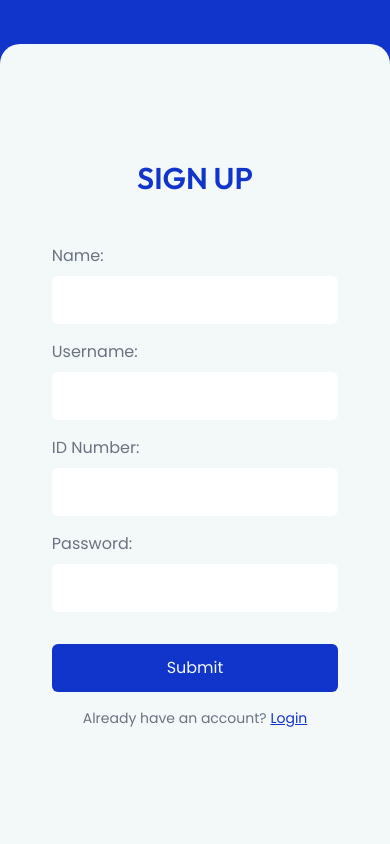
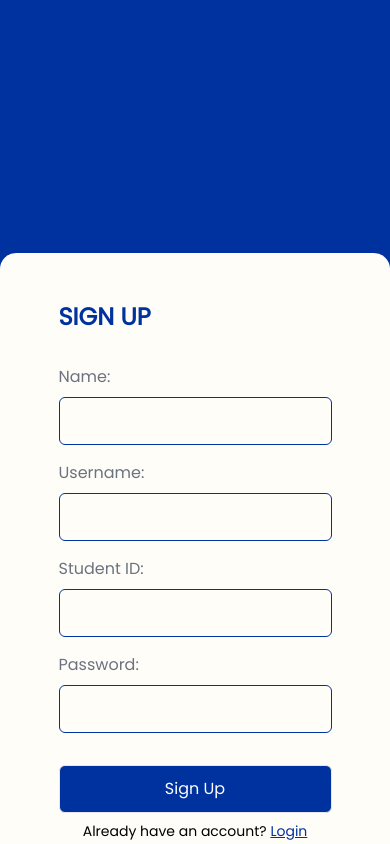
Before and after one commit to Woootah/financial_portal, a PHP site: page / in a window 390 px wide. Run offline with PHP 8.4, Linux system fonts and the light colour scheme.

Commit message:
feat(auth_page): Added hero and responsiveness

```diff
--- a/public/custom.css
+++ b/public/custom.css
@@ -7,3 +7,7 @@ input[type="number"]::-webkit-outer-spin-button {
 input[type="number"] {
     -moz-appearance: textfield;
 }
+
+.hero {
+    background-image: url("./image/hero2.jpg");
+}
--- a/public/index.php
+++ b/public/index.php
@@ -13,33 +13,44 @@
     <div class="w-full h-screen bg-primary">
 
         <!-- Authentication Page -->
-        <div id="auth" class="flex justify-center items-end h-full bg-secondary">
-            <div id="auth-wrapper-signup" class="h-[50rem] w-full bg-primary px-4 py-6 flex justify-center items-center flex-col" style="border-top-right-radius: 20px;border-top-left-radius: 20px; ">
-                <h1 class="font-semibold text-3xl font-font1 text-center text-secondary mb-8">SIGN UP</h1>
-                <form action="#" class="w-[80%]">
-                    <label for="name" class="block mr-2 mt-4 mb-2 text-gray-500">Name:</label>
-                    <input type="text" class="block outline-none w-full h-[3rem] p-2 rounded-md" id="name" autocomplete="off">
-                    <label for="username" class="block mr-2 mt-4 mb-2 text-gray-500">Username:</label>
-                    <input type="text" class="block outline-none w-full h-[3rem] p-2 rounded-md" id="username" autocomplete="off">
-                    <label for="id-number" class="block mr-2 mt-4 mb-2 text-gray-500">ID Number:</label>
-                    <input type="number" class="block outline-none w-full h-[3rem] p-2 rounded-md" id="id-number" autocomplete="off">
-                    <label for="password" class="block outline-none mr-2 mt-4 mb-2 text-gray-500">Password:</label>
-                    <input type="password" class="block outline-none w-full h-[3rem] p-2 rounded-md" id="password" autocomplete="off">
-                    <input type="submit" value="Submit" name="submit" class="w-full bg-secondary text-primary rounded-md h-[3rem] mt-8 cursor-pointer transmission hover:border hover:border-secondary hover:bg-transparent hover:text-secondary">
-                </form>
-                <p class="mt-4 text-sm text-gray-500">Already have an account? <button id="login" class="text-secondary underline">Login</button></p>
+        <div class="auth-wrapper">
+
+            <!-- Sign Up -->
+            <div class="signup-wrapper bg-secondary w-full h-screen grid items-end md:items-center">
+                <div class="auth-form-wrapper grid md:grid-cols-2 bg-primary w-full md:w-[80vw] md:rounded-br-xl md:rounded-bl-xl xl:w-[60vw] mx-auto h-[70vh] rounded-tr-2xl rounded-tl-2xl md:shadow-xl">
+                    <div class="hero hidden h-full md:block md:w-full bg-center bg-cover rounded-bl-2xl rounded-tl-2xl">
+                    </div>
+                    <form action="#" class="w-[70vw] md:w-[80%] m-2 mx-auto mt-[3rem]">
+                        <h1 class="text-2xl text-secondary font-bold mb-8">SIGN UP</h1>
+                        <label for="su_name" class="block text-gray-500 mr-2 mb-2">Name:</label>
+                        <input type="text" id="su_name" class="block w-full h-12 border border-secondary bg-transparent rounded-md outline-none p-2 mb-4">
+                        <label for="su_username" class="block text-gray-500 mr-2 mb-2">Username:</label>
+                        <input type="text" id="su_username" class="block w-full h-12 border border-secondary bg-transparent rounded-md outline-none p-2 mb-4">
+                        <label for="su_id" class="block text-gray-500 mr-2 mb-2">Student ID:</label>
+                        <input type="text" id="su_id" class="block w-full h-12 border border-secondary bg-transparent rounded-md outline-none p-2 mb-4">
+                        <label for="su_password" class="block text-gray-500 mr-2 mb-2">Password:</label>
+                        <input type="password" id="su_password" class="block w-full h-12 border border-secondary bg-transparent rounded-md outline-none p-2 mb-4">
+                        <input type="submit" value="Sign Up" class="block w-full h-12 text-primary bg-secondary border rounded-md p-2 mt-8 transmission hover:bg-transparent hover:text-secondary hover:border-secondary cursor-pointer">
+                        <p class="text-sm text-center mt-2">Already have an account? <span id="login" class="underline text-secondary cursor-pointer">Login</span></p>
+                    </form>
+                </div>
             </div>
 
-            <div id="auth-wrapper-login" class="h-[50rem] w-full bg-primary px-4 py-6 hidden justify-center items-center flex-col" style="border-top-right-radius: 20px;border-top-left-radius: 20px; ">
-                <h1 class="font-semibold text-3xl font-font1 text-center text-secondary mb-8">LOG IN</h1>
-                <form action="#" class="w-[80%]">
-                    <label for="username" class="block mr-2 mt-4 mb-2 text-gray-500">Username:</label>
-                    <input type="text" class="block outline-none w-full h-[3rem] p-2 rounded-md" id="username" autocomplete="off">
-                    <label for="password" class="block outline-none mr-2 mt-4 mb-2 text-gray-500">Password:</label>
-                    <input type="password" class="block outline-none w-full h-[3rem] p-2 rounded-md" id="password" autocomplete="off">
-                    <input type="submit" value="Submit" name="submit" class="w-full bg-secondary text-primary rounded-md h-[3rem] mt-8 cursor-pointer transmission hover:border hover:border-secondary hover:bg-transparent hover:text-secondary">
-                </form>
-                <p class="mt-4 text-sm text-gray-500">Don't have an account yet? <button id="signup" class="text-secondary underline">Sign Up</button></p>
+            <!-- Log In -->
+            <div class="login-wrapper bg-secondary w-full h-screen hidden items-end md:items-center">
+                <div class="auth-form-wrapper grid md:grid-cols-2 bg-primary w-full md:w-[80vw] md:rounded-br-xl md:rounded-bl-xl xl:w-[60vw] mx-auto h-[70vh] rounded-tr-2xl rounded-tl-2xl md:shadow-xl">
+                    <div class="hero hidden h-full md:block md:w-full bg-center bg-cover rounded-bl-2xl rounded-tl-2xl">
+                    </div>
+                    <form action="#" class="w-[70vw] md:w-[80%] m-2 mx-auto mt-[8rem]">
+                        <h1 class="text-2xl text-secondary font-bold mb-8">LOG IN</h1>
+                        <label for="li_username" class="block text-gray-500 mr-2 mb-2">Username:</label>
+                        <input type="text" id="li_username" class="block w-full h-12 border border-secondary bg-transparent rounded-md outline-none p-2 mb-4">
+                        <label for="li_password" class="block text-gray-500 mr-2 mb-2">Password:</label>
+                        <input type="password" id="li_password" class="block w-full h-12 border border-secondary bg-transparent rounded-md outline-none p-2 mb-4">
+                        <input type="submit" value="Login" class="block w-full h-12 text-primary bg-secondary border rounded-md p-2 mt-8 transmission hover:bg-transparent hover:text-secondary hover:border-secondary cursor-pointer">
+                        <p class="text-sm text-center mt-2">Don't have an account yet? <span id="signup" class="underline text-secondary cursor-pointer">Sign Up</span></p>
+                    </form>
+                </div>
             </div>
         </div>
     </div>
@@ -48,29 +59,30 @@
         integrity="sha256-/JqT3SQfawRcv/BIHPThkBvs0OEvtFFmqPF/lYI/Cxo="
         crossorigin="anonymous"></script>
     <script>
-        $(document).ready(function(){
+        $(document).ready(function() {
 
             // AUTHENTICATION
 
-            $("#login").on("click", function(){
+            $("#login").on("click", function() {
                 showLogin();
             })
 
-            $("#signup").on("click", function(){
+            $("#signup").on("click", function() {
                 showSignUp();
             })
 
-            function showLogin (){
-                $("#auth-wrapper-signup").removeClass("flex");
-                $("#auth-wrapper-signup").addClass("hidden");
-                $("#auth-wrapper-login").removeClass("hidden");
-                $("#auth-wrapper-login").addClass("flex");
+            function showLogin() {
+                $(".signup-wrapper").removeClass("grid");
+                $(".signup-wrapper").addClass("hidden");
+                $(".login-wrapper").removeClass("hidden");
+                $(".login-wrapper").addClass("grid");
             }
-            function showSignUp(){
-                $("#auth-wrapper-login").removeClass("flex");
-                $("#auth-wrapper-login").addClass("hidden");
-                $("#auth-wrapper-signup").removeClass("hidden");
-                $("#auth-wrapper-signup").addClass("flex");
+
+            function showSignUp() {
+                $(".login-wrapper").removeClass("grid");
+                $(".login-wrapper").addClass("hidden");
+                $(".signup-wrapper").removeClass("hidden");
+                $(".signup-wrapper").addClass("grid");
             }
         })
     </script>
--- a/public/style.css
+++ b/public/style.css
@@ -566,8 +566,21 @@ video {
   transition-timing-function: cubic-bezier(0.4, 0, 0.2, 1);
 }
 
+.m-2{
+  margin: 0.5rem;
+}
+
+.mx-auto{
+  margin-left: auto;
+  margin-right: auto;
+}
+
 .mb-2{
   margin-bottom: 0.5rem;
+}
+
+.mb-4{
+  margin-bottom: 1rem;
 }
 
 .mb-8{
@@ -578,32 +591,44 @@ video {
   margin-right: 0.5rem;
 }
 
-.mt-4{
-  margin-top: 1rem;
+.mt-2{
+  margin-top: 0.5rem;
 }
 
 .mt-8{
   margin-top: 2rem;
 }
 
+.mt-\[3rem\]{
+  margin-top: 3rem;
+}
+
+.mt-\[4rem\]{
+  margin-top: 4rem;
+}
+
+.mt-\[8rem\]{
+  margin-top: 8rem;
+}
+
 .block{
   display: block;
 }
 
-.flex{
-  display: flex;
+.grid{
+  display: grid;
 }
 
 .hidden{
   display: none;
 }
 
-.h-\[3rem\]{
+.h-12{
   height: 3rem;
 }
 
-.h-\[50rem\]{
-  height: 50rem;
+.h-\[70vh\]{
+  height: 70vh;
 }
 
 .h-full{
@@ -614,8 +639,8 @@ video {
   height: 100vh;
 }
 
-.w-\[80\%\]{
-  width: 80%;
+.w-\[70vw\]{
+  width: 70vw;
 }
 
 .w-full{
@@ -626,70 +651,72 @@ video {
   cursor: pointer;
 }
 
-.flex-col{
-  flex-direction: column;
-}
-
 .items-end{
   align-items: flex-end;
-}
-
-.items-center{
-  align-items: center;
-}
-
-.justify-center{
-  justify-content: center;
 }
 
 .rounded-md{
   border-radius: 0.375rem;
 }
 
+.rounded-bl-2xl{
+  border-bottom-left-radius: 1rem;
+}
+
+.rounded-tl-2xl{
+  border-top-left-radius: 1rem;
+}
+
+.rounded-tr-2xl{
+  border-top-right-radius: 1rem;
+}
+
+.border{
+  border-width: 1px;
+}
+
+.border-secondary{
+  --tw-border-opacity: 1;
+  border-color: rgb(0 50 159 / var(--tw-border-opacity));
+}
+
 .bg-primary{
   --tw-bg-opacity: 1;
-  background-color: rgb(243 248 249 / var(--tw-bg-opacity));
+  background-color: rgb(255 253 247 / var(--tw-bg-opacity));
 }
 
 .bg-secondary{
   --tw-bg-opacity: 1;
-  background-color: rgb(17 52 202 / var(--tw-bg-opacity));
+  background-color: rgb(0 50 159 / var(--tw-bg-opacity));
+}
+
+.bg-transparent{
+  background-color: transparent;
+}
+
+.bg-cover{
+  background-size: cover;
+}
+
+.bg-center{
+  background-position: center;
 }
 
 .p-2{
   padding: 0.5rem;
 }
 
-.px-4{
-  padding-left: 1rem;
-  padding-right: 1rem;
-}
-
-.py-6{
-  padding-top: 1.5rem;
-  padding-bottom: 1.5rem;
-}
-
 .text-center{
   text-align: center;
-}
-
-.font-font1{
-  font-family: Outfit;
 }
 
 .font-font2{
   font-family: Poppins;
 }
 
-.text-3xl{
-  font-size: 1.875rem;
-  line-height: 2.25rem;
-}
-
-.text-xs{
-  font-size: 0.75rem;
-  line-height: 1rem;
+.text-2xl{
+  font-size: 1.5rem;
+  line-height: 2rem;
 }
 
 .text-sm{
@@ -697,8 +724,8 @@ video {
   line-height: 1.25rem;
 }
 
-.font-semibold{
-  font-weight: 600;
+.font-bold{
+  font-weight: 700;
 }
 
 .text-gray-500{
@@ -708,12 +735,12 @@ video {
 
 .text-primary{
   --tw-text-opacity: 1;
-  color: rgb(243 248 249 / var(--tw-text-opacity));
+  color: rgb(255 253 247 / var(--tw-text-opacity));
 }
 
 .text-secondary{
   --tw-text-opacity: 1;
-  color: rgb(17 52 202 / var(--tw-text-opacity));
+  color: rgb(0 50 159 / var(--tw-text-opacity));
 }
 
 .underline{
--- a/tailwind.config.js
+++ b/tailwind.config.js
@@ -4,8 +4,8 @@ module.exports = {
     theme: {
       extend: {
         colors: {
-            primary: "#f3f8f9",
-            secondary: "#1134ca",
+            primary: "#FFFDF7",
+            secondary: "#00329F",
         },
         fontFamily: {
             font1: "Outfit",
```
Also changed, not shown: other parts of public/style.css (+48 -6 lines), public/image/hero1.jpg (added), public/image/hero2.jpg (added).
